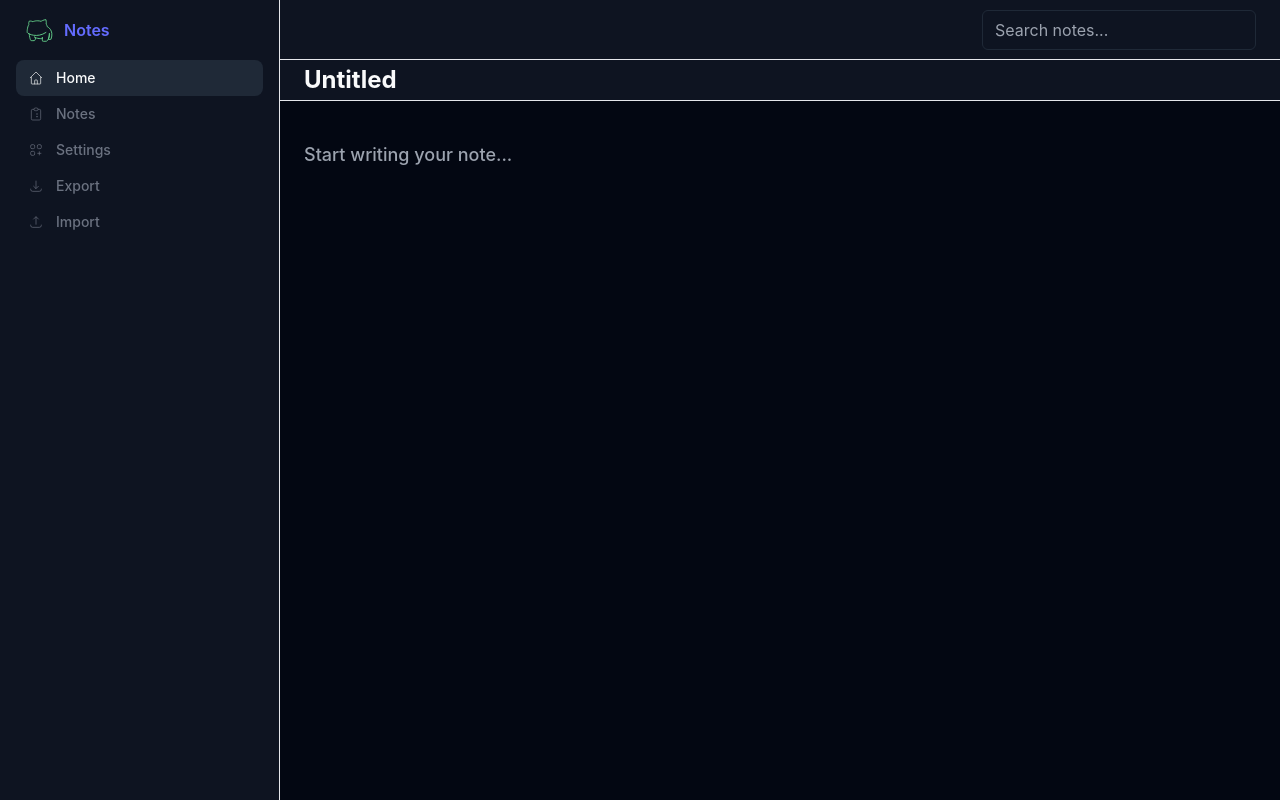
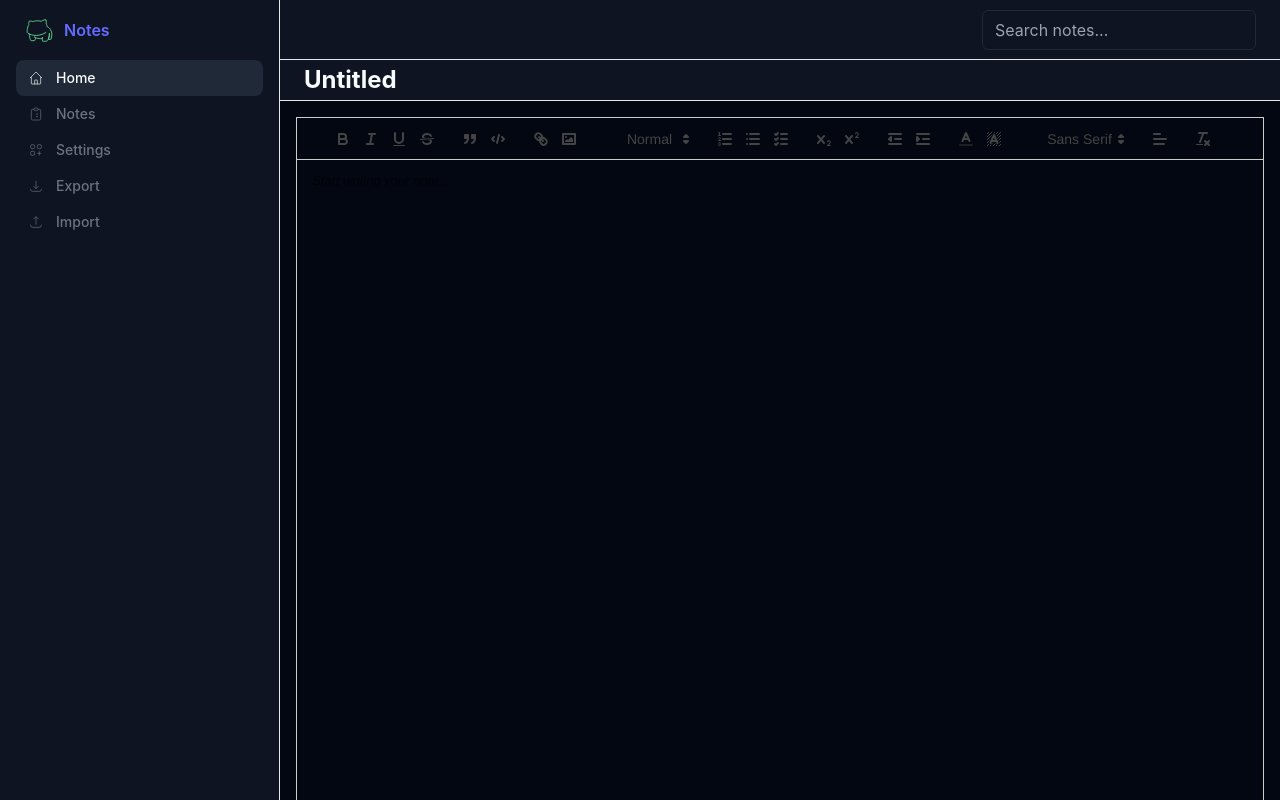
Before and after one commit to abhishekg999/what, a Preact app: page / in a window 1280 px wide. Built offline with nearby package versions, Linux system fonts and the light colour scheme.

Commit message:
quill.js text editor

```diff
--- a/package.json
+++ b/package.json
@@ -10,8 +10,10 @@
   },
   "dependencies": {
     "@preact/signals": "^1.2.3",
+    "highlight.js": "^11.9.0",
     "install": "^0.13.0",
     "preact": "^10.19.6",
+    "quill": "^2.0.2",
     "uuid": "^9.0.1"
   },
   "devDependencies": {
--- a/src/components/Editor.tsx
+++ b/src/components/Editor.tsx
@@ -1,30 +1,57 @@
+import { useEffect, useRef } from "preact/hooks";
+import Quill from "quill";
+
 import * as S from "../signals/noteSignals";
+import "quill/dist/quill.snow.css";
+
+import hljs from "highlight.js";
+import "highlight.js/styles/atom-one-dark-reasonable.min.css";
 
 export function Editor({ noteId }: { noteId: string | null }) {
+    const quillRef = useRef<HTMLDivElement>(null);
+    const quillInstance = useRef<Quill | null>(null);
+
+    useEffect(() => {
+        if (quillRef.current) {
+            quillInstance.current = new Quill(quillRef.current, {
+                theme: "snow",
+                placeholder: "Start writing your note...",
+                modules: {
+                    toolbar: [
+                        ["bold", "italic", "underline", "strike"],
+                        ["blockquote", "code-block"],
+                        ["link", "image"],
+
+                        [{ header: [1, 2, 3, 4, 5, 6, false] }],
+                        [
+                            { list: "ordered" },
+                            { list: "bullet" },
+                            { list: "check" },
+                        ],
+                        [{ script: "sub" }, { script: "super" }],
+                        [{ indent: "-1" }, { indent: "+1" }],
+
+                        [{ color: [] }, { background: [] }],
+                        [{ font: [] }],
+                        [{ align: [] }],
+
+                        ["clean"],
+                    ],
+                    syntax: { hljs },
+                },
+            });
+
+            quillInstance.current.on("text-change", () => {
+                const content = quillInstance.current?.root.innerHTML || "";
+                S.updateCurrentNoteContent(content);
+            });
+
+            quillInstance.current.root.innerHTML = S.noteContent.value || "";
+        }
+    }, []);
+
     const handleTitleChange = (e: Event) => {
         S.updateCurrentNoteTitle((e.target as HTMLInputElement).value);
-    };
-
-    const handleContentChange = (e: Event) => {
-        S.updateCurrentNoteContent((e.target as HTMLTextAreaElement).value);
-    };
-
-    const handleKeyDown = (e: KeyboardEvent) => {
-        if (e.key === "Tab") {
-            const target = e.target as HTMLTextAreaElement;
-            e.preventDefault();
-            const { selectionStart, selectionEnd } = target;
-            const value = S.noteContent.value!;
-
-            target.value =
-                value.substring(0, selectionStart) +
-                "\t" +
-                value.substring(selectionEnd);
-            target.selectionStart = selectionStart + 1;
-            target.selectionEnd = selectionStart + 1;
-
-            S.updateCurrentNoteContent(target.value);
-        }
     };
 
     return (
@@ -39,14 +66,8 @@ export function Editor({ noteId }: { noteId: string | null }) {
                         onInput={handleTitleChange}
                     />
                 </div>
-                <div className="flex-1 p-6">
-                    <textarea
-                        className="mt-4 w-full h-full resize-none border-none bg-transparent p-0 text-lg font-medium outline-none text-gray-50"
-                        placeholder="Start writing your note..."
-                        value={S.noteContent}
-                        onInput={handleContentChange}
-                        onKeyDown={handleKeyDown}
-                    />
+                <div className="flex-1 p-4">
+                    <div ref={quillRef} className="quill-editor"/>
                 </div>
             </div>
         </div>
```
Also changed, not shown: 1 other file (tests, documents, lock files or other folders).
